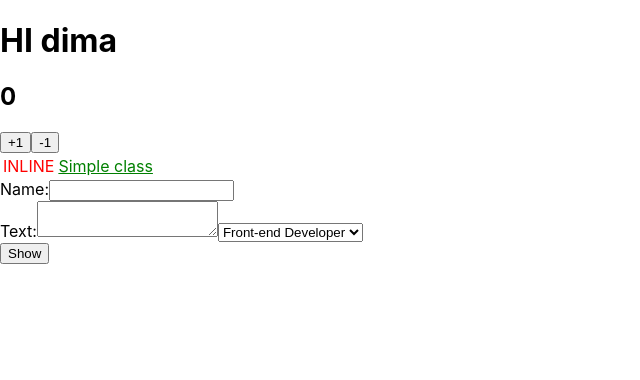
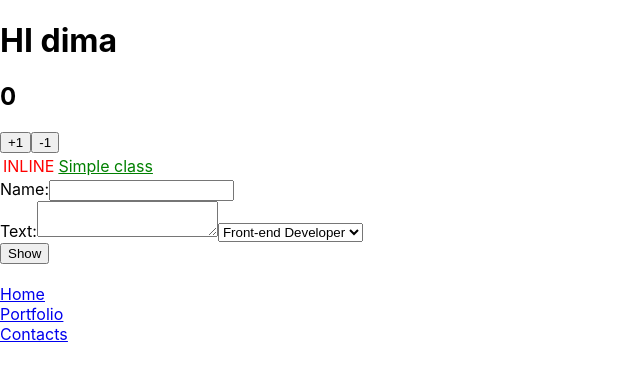
Before and after one commit to owin66/events, a React (Create React App) app: page / in a window 1280 px wide. Shown: the top 380 px of the page, without its empty margins (0-640 px from the left). Built offline with nearby package versions, Linux system fonts and the light colour scheme.

Commit message:
add-Link

```diff
--- a/package.json
+++ b/package.json
@@ -9,6 +9,7 @@
     "@testing-library/user-event": "^13.5.0",
     "react": "^18.1.0",
     "react-dom": "^18.1.0",
+    "react-router-dom": "^6.10.0",
     "react-scripts": "5.0.1",
     "styled-components": "^5.3.9",
     "web-vitals": "^2.1.3"
--- a/src/components/HOC.jsx
+++ b/src/components/HOC.jsx
@@ -1,11 +1,12 @@
-import React, { Component } from 'react'
-
+import React, { Component } from 'react';
+import { Routes, Route } from 'react-router-dom';
+import Home from 'pages/Home';
 export default class HOC extends Component {
   render() {
     return (
-      <div>
-
-      </div>
-    )
+      <Routes>
+        <Route path="/" element={<Home />} />
+      </Routes>
+    );
   }
 }
--- a/src/index.js
+++ b/src/index.js
@@ -2,9 +2,12 @@ import React from 'react';
 import ReactDOM from 'react-dom/client';
 import { App } from 'components/App';
 import './index.css';
+import { BrowserRouter } from 'react-router-dom';
 
 ReactDOM.createRoot(document.getElementById('root')).render(
   <React.StrictMode>
-    <App />
+    <BrowserRouter>
+      <App />
+    </BrowserRouter>
   </React.StrictMode>
 );
--- /dev/null
+++ b/src/pages/Home.jsx
@@ -0,0 +1,17 @@
+import React, { Component } from 'react';
+import { NavLink } from 'react-router-dom';
+import { UserLink } from './Home.styled';
+
+export default class Home extends Component {
+  render() {
+    return (
+      <>
+        <NavLink>
+          <UserLink to="/home">Home</UserLink>
+          <UserLink to="/portfolio">Portfolio</UserLink>
+          <UserLink to="/contacts">Contacts</UserLink>
+        </NavLink>
+      </>
+    );
+  }
+}
--- /dev/null
+++ b/src/pages/Home.styled.jsx
@@ -0,0 +1,6 @@
+import styled from 'styled-components';
+import { Link } from 'react-router-dom';
+
+export const UserLink = styled(Link)`
+  display: block;
+`;
```
Also changed, not shown: 1 other file (tests, documents, lock files or other folders).
